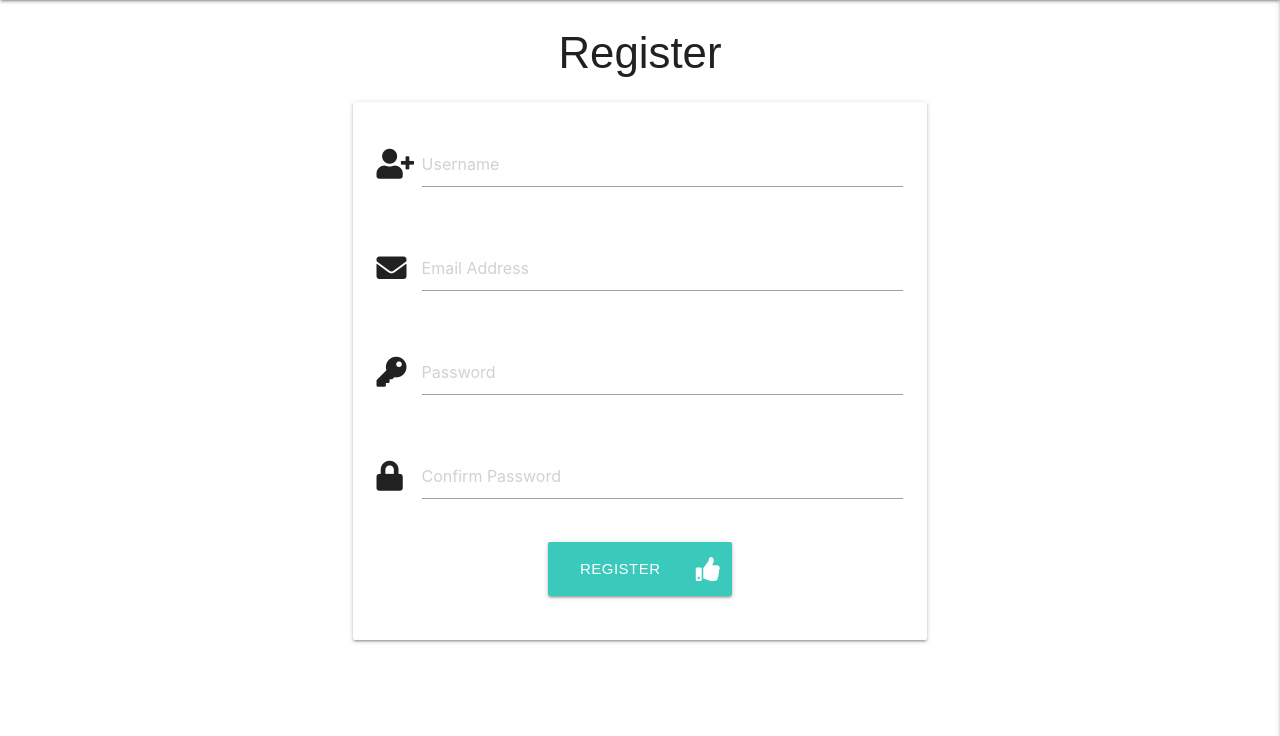
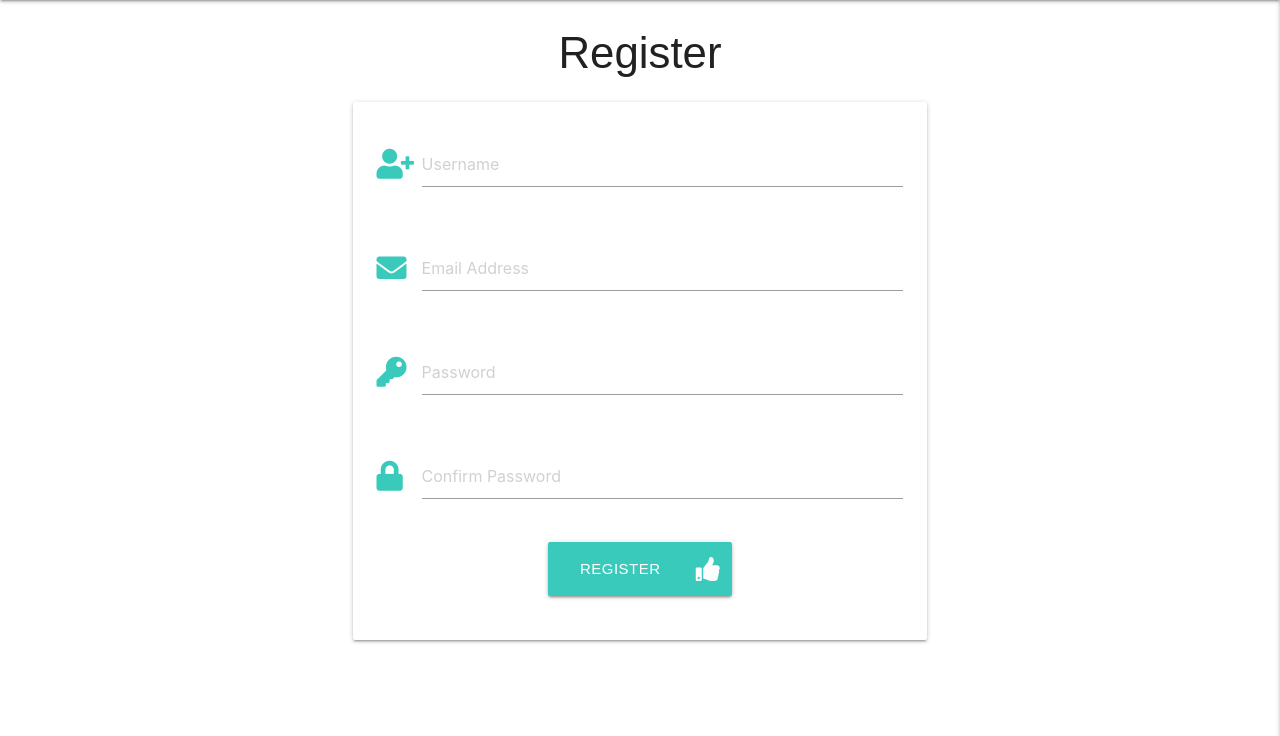
Before and after one commit to brimurphy/share-a-plate, a Flask app: page /register in a window 1280 px wide. Shown: the part 64-800 px from the top of the page. Run offline with Flask 2, Linux system fonts and the light colour scheme; some libraries are stand-ins or nearby versions; some web fonts are replaced.

Commit message:
Update css styles, Update redirect() in app.py file
Update FA icon colour to turquoise
Update flashes line-height to 1.5
Edit redirect(log_in) to redirect(url_for("login"))

```diff
--- a/static/css/style.css
+++ b/static/css/style.css
@@ -90,7 +90,7 @@ body {
 .flashes {
     margin-top: 1rem;
     padding: 5px;
-    line-height: 2;
+    line-height: 1.5;
     width: 50%;
     border-radius: 5px;
 }
--- a/templates/index.html
+++ b/templates/index.html
@@ -20,7 +20,7 @@
         </div>
       </div>
       <div class="center-align">
-        <a href="{{ url_for('log_in') }}" class="btn orange-bg">Log In</a>
+        <a href="{{ url_for('login') }}" class="btn orange-bg">Log In</a>
         <a href="{{ url_for('register') }}" class="btn orange-bg">Register</a>
       </div>
     </div>
--- a/templates/login.html
+++ b/templates/login.html
@@ -6,13 +6,13 @@
   <form
     class="col s12 m8 offset-m2"
     method="POST"
-    action="{{ url_for('log_in') }}"
+    action="{{ url_for('login') }}"
   >
     <div class="card-panel">
       <!-- username -->
       <div class="row">
         <div class="input-field col s12">
-          <i class="fa fa-user prefix" aria-hidden="true"></i>
+          <i class="fa fa-user prefix turquoise-text" aria-hidden="true"></i>
           <input
             type="text"
             id="username"
@@ -25,7 +25,7 @@
       <!-- password -->
       <div class="row">
         <div class="input-field col s12">
-          <i class="fa fa-lock prefix" aria-hidden="true"></i>
+          <i class="fa fa-lock prefix turquoise-text" aria-hidden="true"></i>
           <input
             type="password"
             id="password"
--- a/templates/register.html
+++ b/templates/register.html
@@ -7,7 +7,7 @@
     <div class="card-panel">
       <!-- username -->
       <div class="row">
-        <div class="input-field col s12">
+        <div class="input-field col s12 turquoise-text">
           <i class="fa fa-user-plus prefix" aria-hidden="true"></i>
           <input
             type="text"
@@ -27,7 +27,7 @@
       <!-- email -->
       <div class="row">
         <div class="input-field col s12">
-          <i class="fa fa-envelope prefix" aria-hidden="true"></i>
+          <i class="fa fa-envelope prefix turquoise-text" aria-hidden="true"></i>
           <input
             type="email"
             id="email"
@@ -41,7 +41,7 @@
         </div>
         <!-- password -->
         <div class="input-field col s12">
-          <i class="fa fa-key prefix" aria-hidden="true"></i>
+          <i class="fa fa-key prefix turquoise-text" aria-hidden="true"></i>
           <input
             type="password"
             id="password"
@@ -58,7 +58,7 @@
       <!-- password confirm -->
       <div class="row">
         <div class="input-field col s12">
-          <i class="fa fa-lock prefix" aria-hidden="true"></i>
+          <i class="fa fa-lock prefix turquoise-text" aria-hidden="true"></i>
           <input
             type="password"
             id="password-confirm"
```
